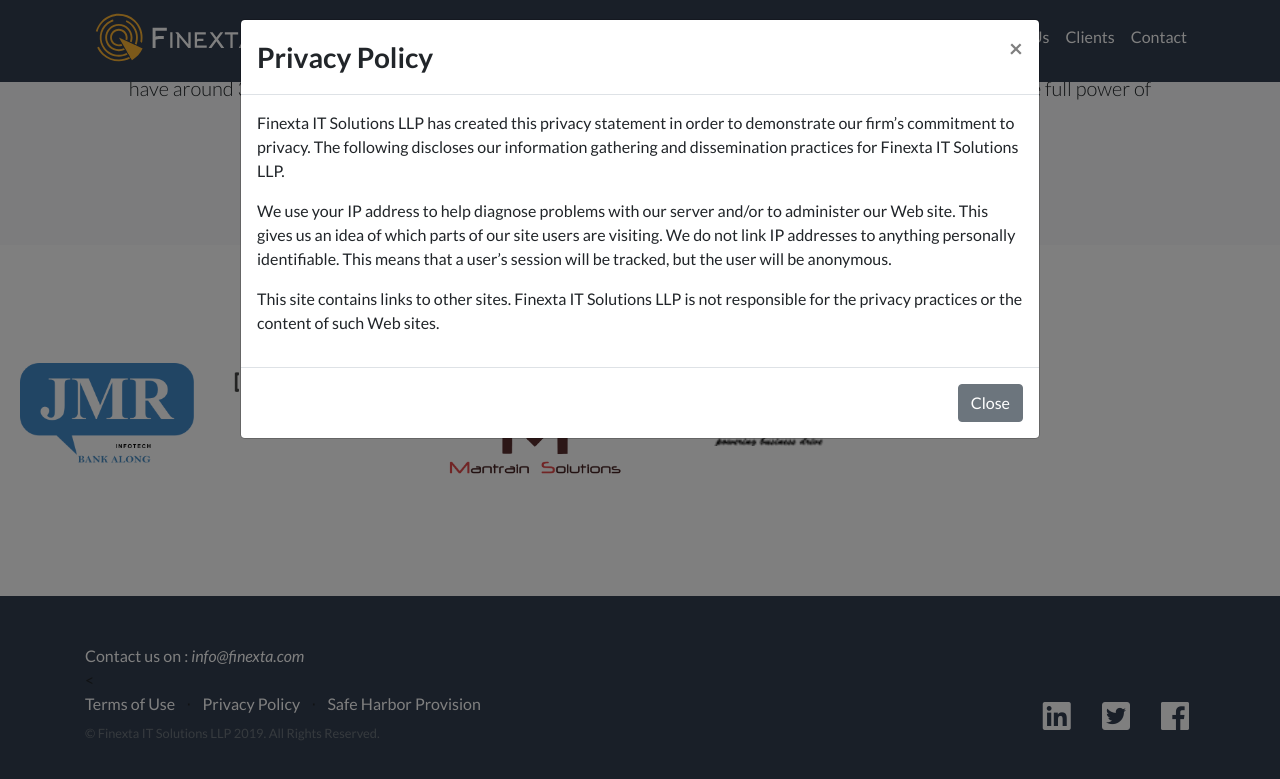
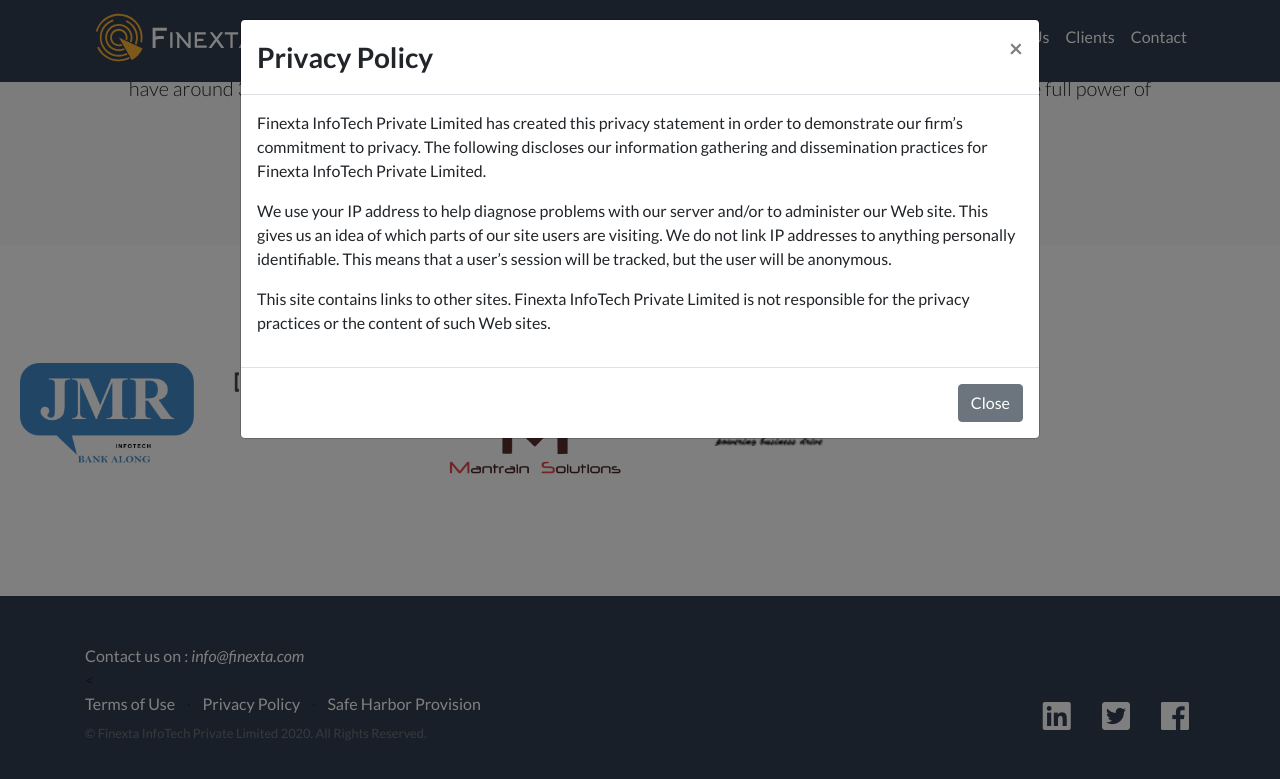
Before and after one commit to sanjivkamate/sanjivkamate.github.io, a website: page index.html in a window 1280 px wide. Both pictures are taken after a click on the link "Privacy Policy". Shown: the part 3032-3811 px from the top of the page. Drawn offline with nearby package versions, Linux system fonts and the light colour scheme.

Commit message:
Changed from LLP to InfoTech Pvt ltd

```diff
--- a/index.html
+++ b/index.html
@@ -13,9 +13,9 @@
    </script>
     <meta charset="utf-8">
     <meta name="viewport" content="width=device-width, initial-scale=1, shrink-to-fit=no">
-    <meta name="description" content="Finexta IT Solutions">
+    <meta name="description" content="Finexta InfoTech">
     <meta name="author" content="">
-    <title>Finexta IT Solutions</title>
+    <title>Finexta InfoTech</title>
     <link rel="shortcut icon" href="img/logo_Transperent_justlogo.png">
     <!-- Bootstrap core CSS -->
     <link href="vendor/bootstrap/css/bootstrap.min.css" rel="stylesheet">
@@ -459,36 +459,7 @@
                     <li class="list-inline-item">
                         <a href="docs/Finexta_TermsOfUse.pdf" target="_blank">Terms of Use</a>
                     </li>
-                    <!-- Modal : added by sanjiv for internet banking modal -->
-                    <!--<div class="modal fade" id="termsofusermodal" tabindex="-1" role="dialog" aria-labelledby="exampleModalLabel" aria-hidden="true">
-        <div class="modal-dialog modal-lg" role="document">
-          <div class="modal-content">
-            <div class="modal-header">
-              <h3 class="modal-title" id="exampleModalLabel">Terms of Use</h3>
 
-
-
-             <button type="button" class="close" data-dismiss="modal" aria-label="Close">
-                <span aria-hidden="true">&times;</span>
-              </button>
-            </div>
-            <div class="modal-body">
-
-             <p>The use of any product, service or feature (the “Materials”) available through the internet websites accessible at finexta.com (the “Website”) by any user of the Website (“you” or “your”) shall be governed by the following Terms of Use:</p>
-
-             <li>
-              This Website is provided by Finexta IT Solutions LLPTM India (“Finexta IT Solutions LLPTM“) and may be used for informational purposes only. By using the site or downloading the Materials from the Site, you agree to abide by the terms and conditions set forth in this notice. If you do not agree to abide by these terms and conditions, please do not use the Website or download materials from the Website.
-             </li>
-
-
-
-            </div>
-            <div class="modal-footer">
-              <button type="button" class="btn btn-secondary" data-dismiss="modal">Close</button>
-            </div>
-          </div>
-        </div>
-      </div> -->
                     <li class="list-inline-item">&sdot;</li>
                     <li class="list-inline-item">
                         <a href="#" data-toggle="modal" data-target="#privacymodal">Privacy Policy</a>
@@ -504,9 +475,9 @@
                                     </button>
                                 </div>
                                 <div class="modal-body">
-                                    <p>Finexta IT Solutions LLP has created this privacy statement in order to demonstrate our firm’s commitment to privacy. The following discloses our information gathering and dissemination practices for Finexta IT Solutions LLP.</p>
+                                    <p>Finexta InfoTech Private Limited has created this privacy statement in order to demonstrate our firm’s commitment to privacy. The following discloses our information gathering and dissemination practices for Finexta InfoTech Private Limited.</p>
                                     <p>We use your IP address to help diagnose problems with our server and/or to administer our Web site. This gives us an idea of which parts of our site users are visiting. We do not link IP addresses to anything personally identifiable. This means that a user’s session will be tracked, but the user will be anonymous.</p>
-                                    <p>This site contains links to other sites. Finexta IT Solutions LLP is not responsible for the privacy practices or the content of such Web sites.</p>
+                                    <p>This site contains links to other sites. Finexta InfoTech Private Limited is not responsible for the privacy practices or the content of such Web sites.</p>
                                 </div>
                                 <div class="modal-footer">
                                     <button type="button" class="btn btn-secondary" data-dismiss="modal">Close</button>
@@ -531,7 +502,7 @@
                                 <div class="modal-body">
                                     <p>Certain statements in this website concerning our future growth prospects are forward-looking statements, which involve a number of risks and uncertainties that could cause actual results to differ materially from those in such forward-looking statements.</p>
                                     <p>The risks and uncertainties relating to these statements include, but are not limited to, risks and uncertainties regarding fluctuations in earnings, our ability to manage growth, intense competition in IT services including those factors which may affect our cost advantage, wage increases in India, our ability to attract and retain highly skilled professionals, time and cost overruns on fixed-price, fixed-time frame contracts, client concentration, restrictions on immigration, industry segment concentration, our ability to manage our international operations, reduced demand for technology in our key focus areas, disruptions in telecommunication networks or system failures, our ability to successfully complete and integrate potential acquisitions, liability for damages on our service contracts, the success of the companies in which JMR Infotech™ has made strategic investments, withdrawal of governmental fiscal incentives, political instability and regional conflicts, legal restrictions on raising capital or acquiring companies outside India, and unauthorized use of our intellectual property and general economic conditions affecting our industry.</p>
-                                    <p>Finexta IT Solutions LLP™ may, from time to time, make additional written and oral forward-looking statements, including statements contained in the company’s filings with the Securities and Exchange Commission and our reports to shareholders. The company does not undertake to update any forward-looking statements that may be made from time to time by or on behalf of the company.</p>
+                                    <p>Finexta InfoTech Private Limited™ may, from time to time, make additional written and oral forward-looking statements, including statements contained in the company’s filings with the Securities and Exchange Commission and our reports to shareholders. The company does not undertake to update any forward-looking statements that may be made from time to time by or on behalf of the company.</p>
                                 </div>
                                 <div class="modal-footer">
                                     <button type="button" class="btn btn-secondary" data-dismiss="modal">Close</button>
@@ -544,7 +515,7 @@
               <a href="#">Privacy Policy</a>
             </li> -->
                 </ul>
-                <p class="text-muted small mb-4 mb-lg-0 copyright">&copy; Finexta IT Solutions LLP 2019. All Rights Reserved.</p>
+                <p class="text-muted small mb-4 mb-lg-0 copyright">&copy; Finexta InfoTech Private Limited 2020. All Rights Reserved.</p>
             </div>
             <div class="col-lg-6 h-100 text-center text-lg-right my-auto">
                 <ul class="list-inline mb-0">
```
Also changed, not shown: README.md, 1 other file.
